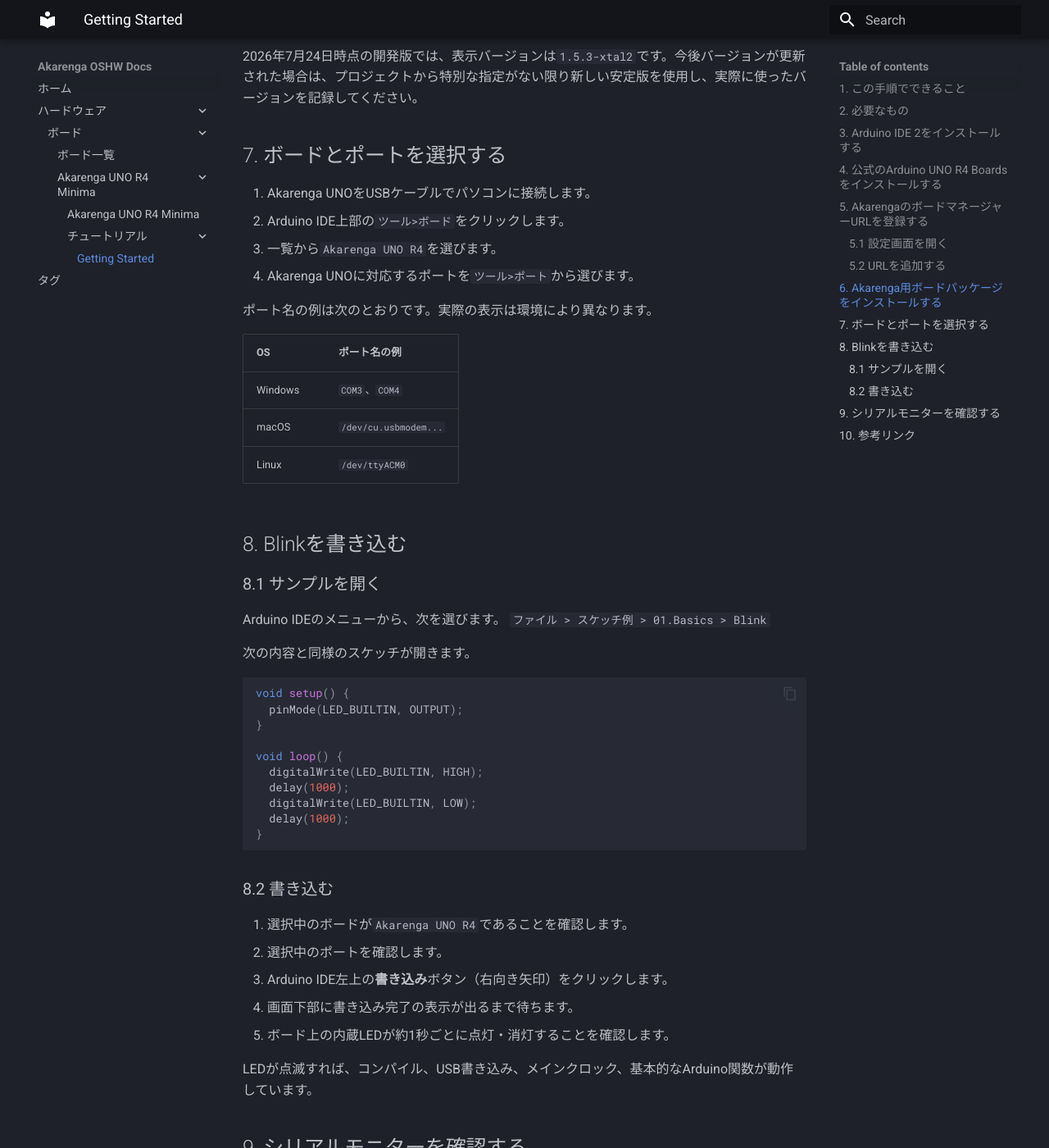
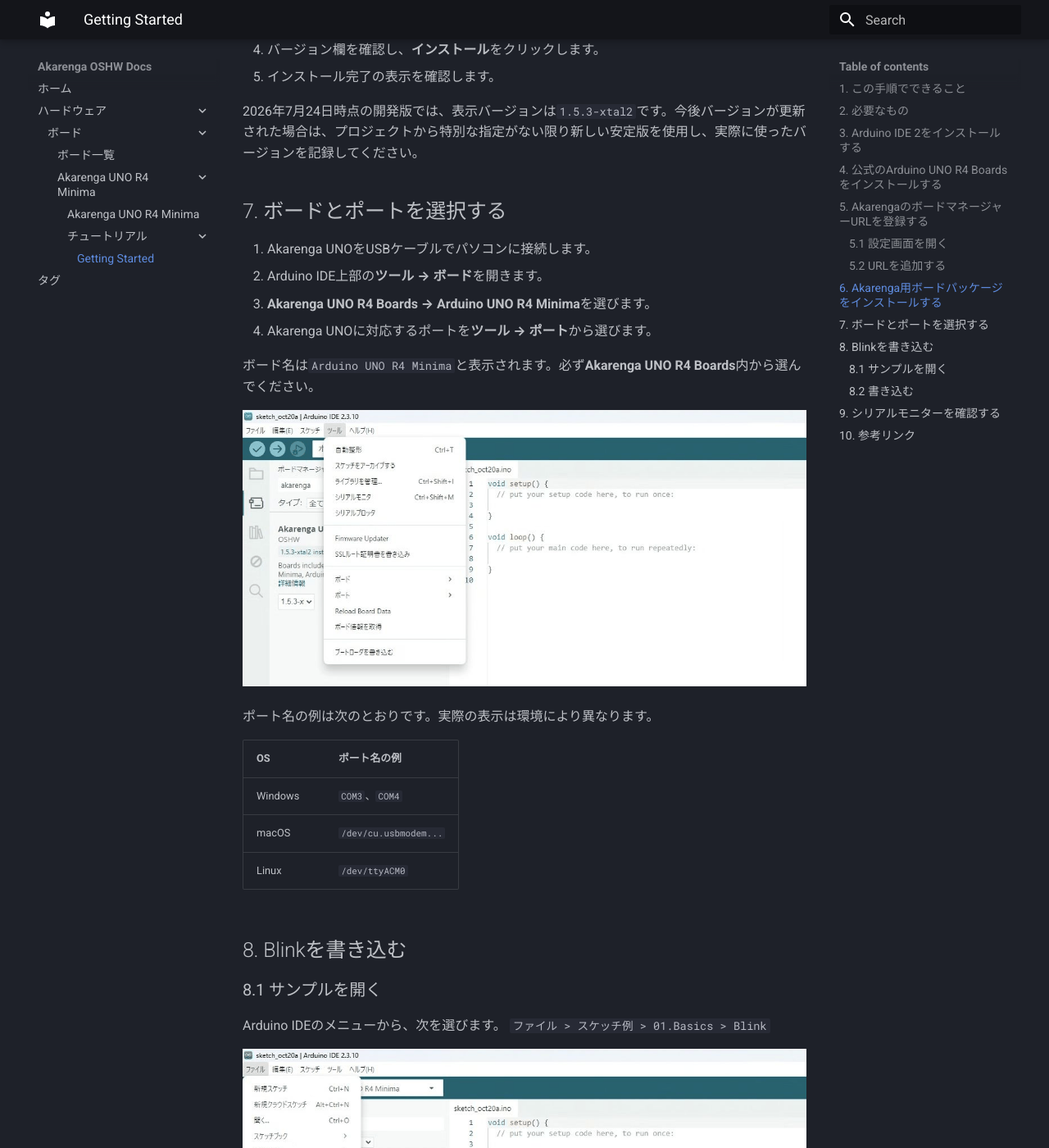
Before and after one commit to akarenga-oshw/akarenga-oshw.github.io, an MkDocs documentation site: the page built from docs/hardware/boards/uno-r4-minima/tutorials/getting-started/index.md, in a window 1280 px wide and 1400 px high, scrolled down 2604 px. Shown: the whole window at 82% size. Built offline with MkDocs 1.6.1 and Material for MkDocs 9.7.7, drawn with Linux system fonts in a browser that asks for light colours; some of the changed text lies outside the part shown.

Commit message:
docs: add caption-free Windows walkthrough GIFs

````diff
--- a/docs/hardware/boards/uno-r4-minima/tutorials/getting-started/index.md
+++ b/docs/hardware/boards/uno-r4-minima/tutorials/getting-started/index.md
@@ -13,7 +13,7 @@
 Arduino IDEを使い、Akarenga UNOの開発環境を導入して、LED点滅（Blink）とシリアル通信を確認するまでの手順です。
 
 > ボードパッケージ：`Akarenga UNO R4 Boards 1.5.3-xtal2`
-> ボード名：`Akarenga UNO R4`
+> ボード名（IDEでの表示）：`Arduino UNO R4 Minima`（`Akarenga UNO R4 Boards`内）
 
 ## 1. この手順でできること
 
@@ -52,6 +52,8 @@
 
 この手順書ではArduino IDE 2を使用します。IDE 1.8.19はLegacy版のため、画面やメニューの位置が異なります。
 
+操作GIFはWindows 11・Arduino IDE 2.3.10の画面です。GIFをクリックすると元のサイズで表示できます。
+
 ## 4. 公式のArduino UNO R4 Boardsをインストールする
 
 現在のAkarenga開発版は、コンパイラなどのツールチェーンをArduino公式パッケージから利用します。先に公式のUNO R4用パッケージをインストールしてください。
@@ -59,9 +61,9 @@
 1. Arduino IDE左側の**ボードマネージャー**アイコンをクリックします。
 2. 検索欄に次を入力します。
 
-```text
-Arduino UNO R4 Boards
-```
+    ```text
+    Arduino UNO R4 Boards
+    ```
 
 3. Arduino公式の`Arduino UNO R4 Boards`を選び、**インストール**をクリックします。
 4. インストール完了の表示を確認します。
@@ -79,9 +81,9 @@
 2. 入力欄の右側にあるボタンを押し、URL一覧を開きます。
 3. 次のURLを1行で貼り付けます。
 
-```text
-https://akarenga-oshw.github.io/arduino-board-index/dev/package_akarenga_index.json
-```
+    ```text
+    https://akarenga-oshw.github.io/arduino-board-index/dev/package_akarenga_index.json
+    ```
 
 4. すでに別のURLが登録されている場合は削除せず、新しい行へ追加します。
 5. **OK**を押してURL一覧を閉じ、もう一度**OK**を押して設定を保存します。
@@ -92,9 +94,9 @@
 1. Arduino IDE左側の**ボードマネージャー**を開きます。
 2. 検索欄に次を入力します。
 
-```text
-Akarenga
-```
+    ```text
+    Akarenga
+    ```
 
 3. `Akarenga UNO R4 Boards`を選びます。
 4. バージョン欄を確認し、**インストール**をクリックします。
@@ -105,9 +107,13 @@
 ## 7. ボードとポートを選択する
 
 1. Akarenga UNOをUSBケーブルでパソコンに接続します。
-2. Arduino IDE上部の`ツール>ボード`をクリックします。
-3. 一覧から`Akarenga UNO R4`を選びます。
-4. Akarenga UNOに対応するポートを`ツール>ポート`から選びます。
+2. Arduino IDE上部の**ツール → ボード**を開きます。
+3. **Akarenga UNO R4 Boards → Arduino UNO R4 Minima**を選びます。
+4. Akarenga UNOに対応するポートを**ツール → ポート**から選びます。
+
+ボード名は`Arduino UNO R4 Minima`と表示されます。必ず**Akarenga UNO R4 Boards**内から選んでください。
+
+<p><a href="assets/board-selection.gif"><img src="assets/board-selection.gif" alt="ツールからボードを開き、Akarenga UNO R4 Boards内のArduino UNO R4 Minimaを選ぶ操作" width="1000" height="490" loading="lazy"></a></p>
 
 ポート名の例は次のとおりです。実際の表示は環境により異なります。
 
@@ -124,6 +130,8 @@
 
 Arduino IDEのメニューから、次を選びます。
 `ファイル > スケッチ例 > 01.Basics > Blink`
+
+<p><a href="assets/open-blink.gif"><img src="assets/open-blink.gif" alt="ファイルからスケッチ例、01.Basics、Blinkの順に開く操作" width="1000" height="490" loading="lazy"></a></p>
 
 次の内容と同様のスケッチが開きます。
 
@@ -142,7 +150,7 @@
 
 ### 8.2 書き込む
 
-1. 選択中のボードが`Akarenga UNO R4`であることを確認します。
+1. **Akarenga UNO R4 Boards**内の`Arduino UNO R4 Minima`を選択していることを確認します。
 2. 選択中のポートを確認します。
 3. Arduino IDE左上の**書き込み**ボタン（右向き矢印）をクリックします。
 4. 画面下部に書き込み完了の表示が出るまで待ちます。
````
Also changed, not shown: other parts of docs/hardware/boards/uno-r4-minima/tutorials/getting-started/index.md (+1 -1 lines), docs/hardware/boards/uno-r4-minima/tutorials/getting-started/assets/board-selection.gif (added), docs/hardware/boards/uno-r4-minima/tutorials/getting-started/assets/open-blink.gif (added).
